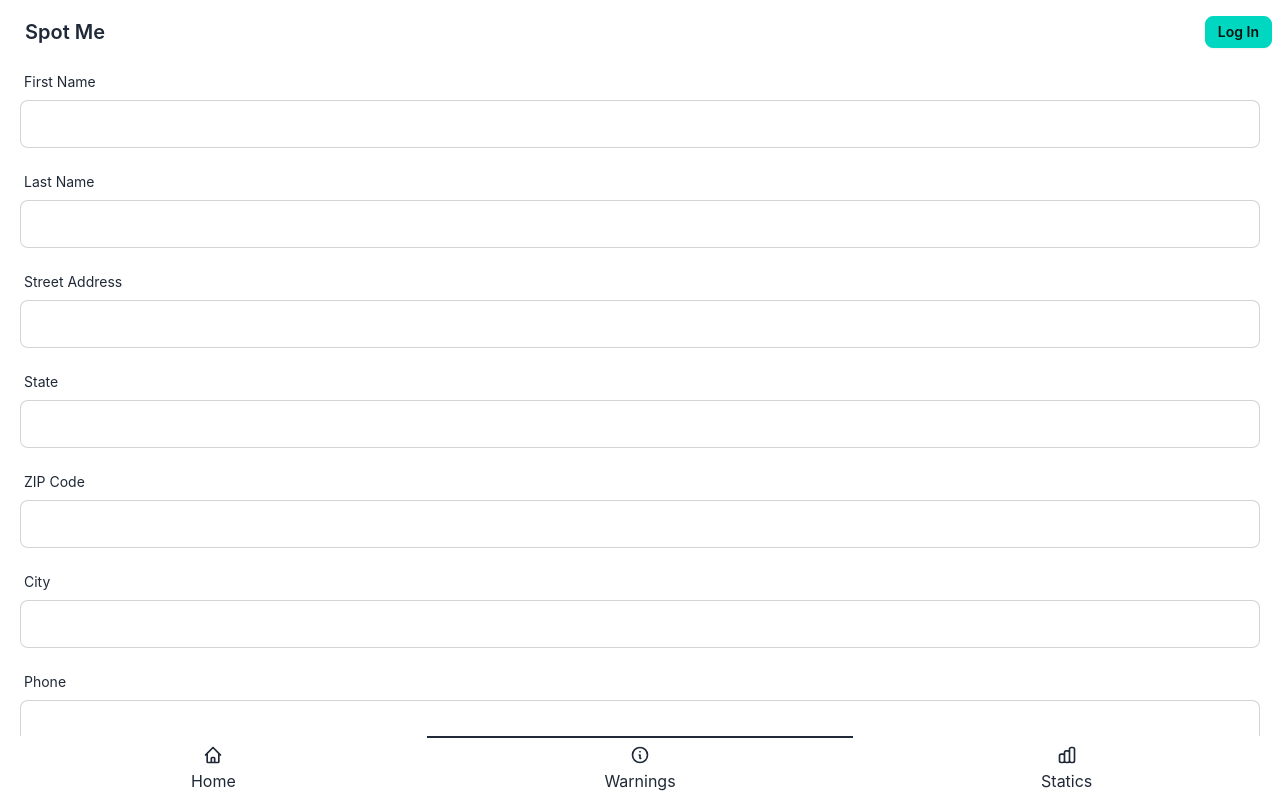
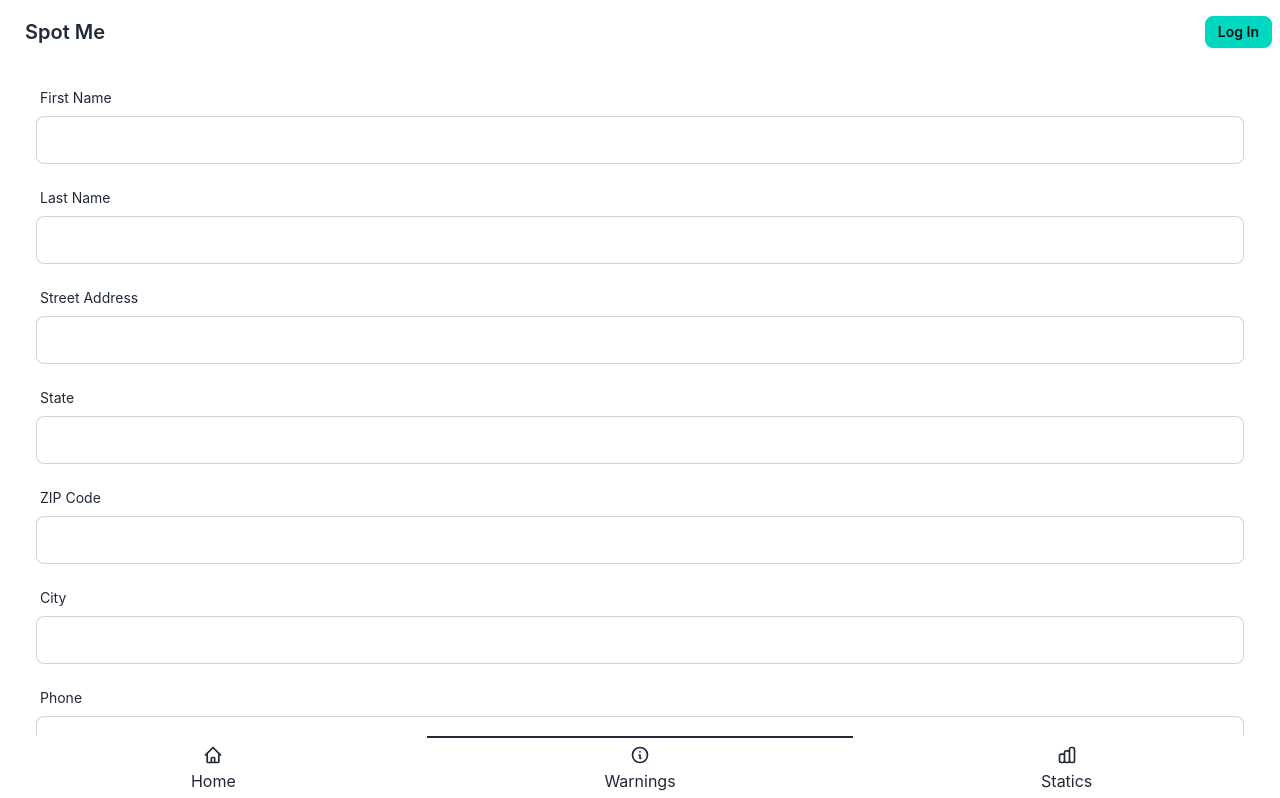
Before and after one commit to Civic-Rangers/app, a React (Vite) app: page /donor-signup in a window 1280 px wide. Shown: the top 798 px of the page. Built offline with nearby package versions, Linux system fonts and the light colour scheme.

Commit message:
removed overlay of bottom nav

```diff
--- a/src/pages/DonorForm.tsx
+++ b/src/pages/DonorForm.tsx
@@ -47,6 +47,7 @@ export function DonorSignup() {
   };
 
   return (
+    <div className="container mx-auto p-4 pb-20"> {/* Add padding-bottom to avoid overlap */}
       <form onSubmit={handleSubmit} className="space-y-4">
         <div className="form-control">
           <label className="label">
@@ -222,6 +223,7 @@ export function DonorSignup() {
           </button>
         </div>
       </form>
+    </div>
   );
 }
 
--- a/src/pages/SeekerForm.tsx
+++ b/src/pages/SeekerForm.tsx
@@ -47,6 +47,7 @@ export function SeekerSignup() {
   };
 
   return (
+    <div className="container mx-auto p-4 pb-20"> {/* Add padding-bottom to avoid overlap */}
       <form onSubmit={handleSubmit} className="space-y-4">
         <div className="form-control">
           <label className="label">
@@ -222,6 +223,7 @@ export function SeekerSignup() {
           </button>
         </div>
       </form>
+    </div>
   );
 }
 
```
Lines whose indentation alone changed are shown as unchanged.
